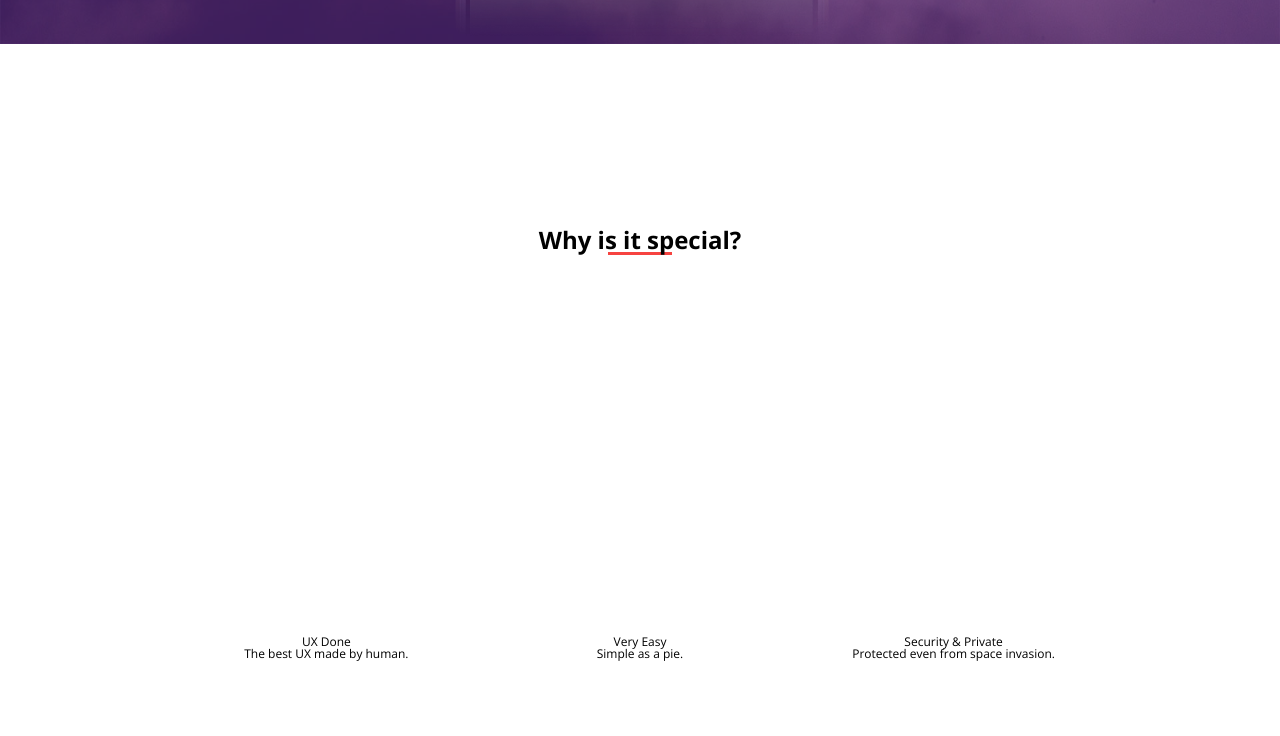
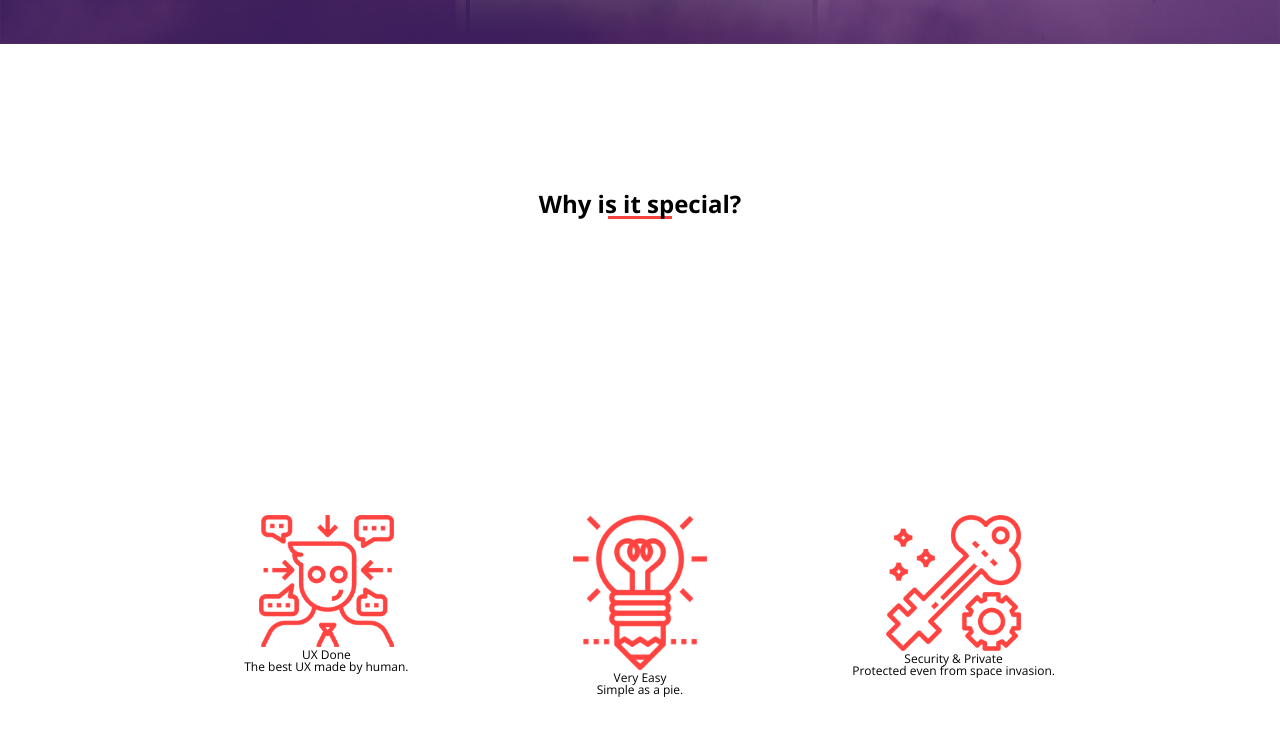
Before and after one commit to Frankyshtein/NEUZORT, a plain HTML site: page index.html in a window 1280 px wide. Shown: the part 756-1492 px from the top of the page. Drawn offline with nearby package versions, Linux system fonts and the light colour scheme.

Commit message:
just some improves

```diff
--- a/index.html
+++ b/index.html
@@ -47,23 +47,23 @@
         </div>
         <div class="container">
             <div>
-                <img src="" alt="">
+                <img src="img/UX.png" alt="">
                 <p>UX Done</p>
                 <p>The best UX made by human.</p>
             </div>
             <div>
-                <img src="" alt="">
+                <img src="img/easy.png" alt="">
                 <p>Very Easy</p>
                 <p>Simple as a pie.</p>
             </div>
             <div>
-                <img src="" alt="">
+                <img src="img/save.png" alt="">
                 <p>Security & Private</p>
                 <p>Protected even from space invasion.</p>
             </div>
         </div>
     </div>
-    <div>[eeeeeeeeeeeeeeeeeeeeeeeeeeeeq</div>
+    <div></div>
     <div></div>
     <div></div>
     <div></div>
--- a/style/style.scss
+++ b/style/style.scss
@@ -137,6 +137,9 @@ body {
     .container {
         padding: 0;
         height: auto;
+        img {
+            width:50%;
+        }
         div {
             width:30%;
         }
```
Also changed, not shown: img/UX.png (added), img/easy.png (added), img/save.png (added), style/style.css, 1 other file.
